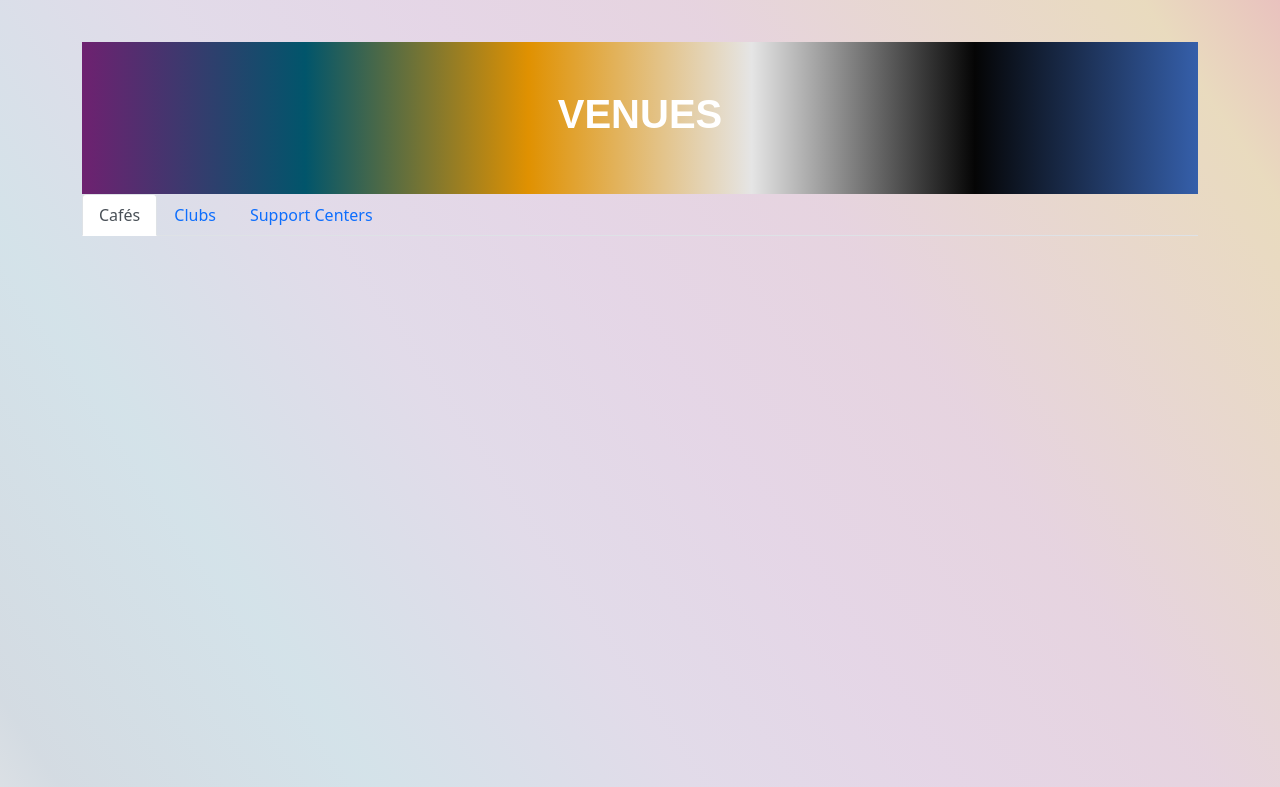
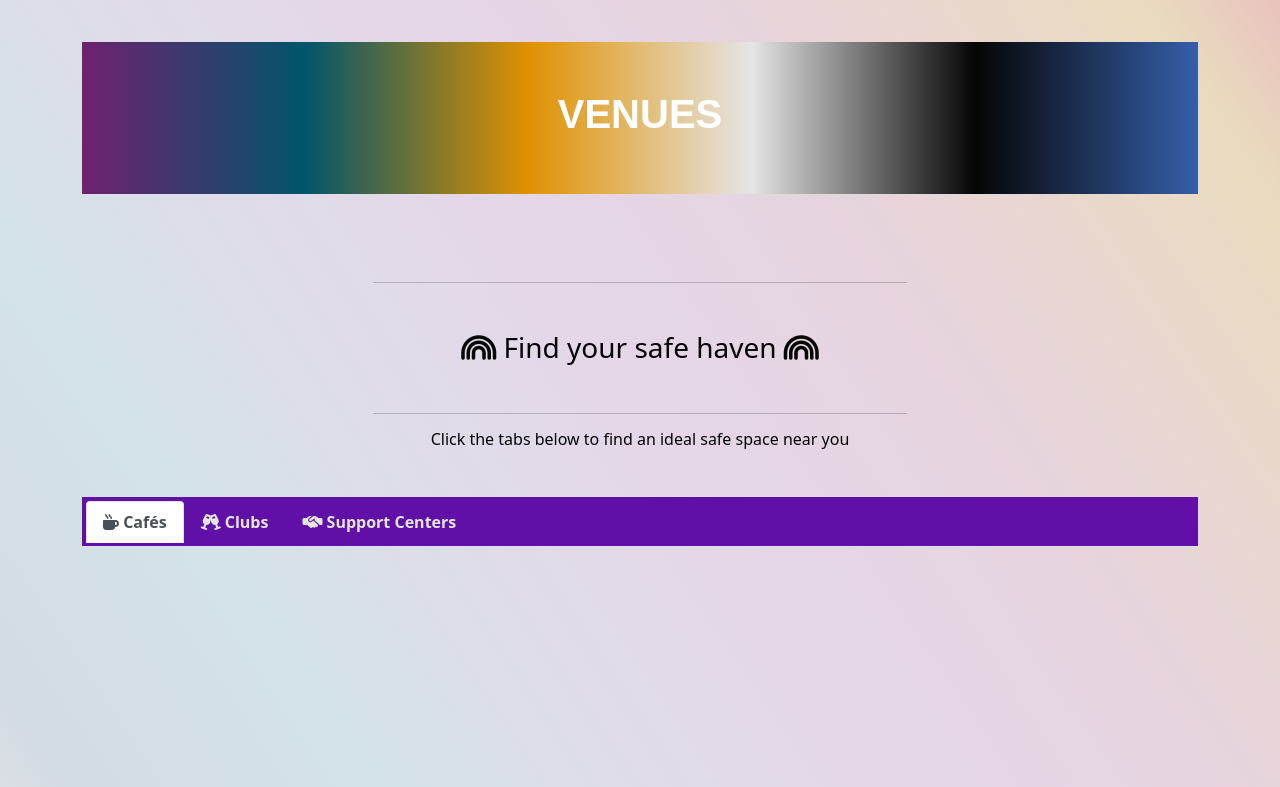
Before and after one commit to VCGithubCode/prideful-programmers, a Django app: page /venues/ in a window 1280 px wide. Shown: the part 56-843 px from the top of the page. Run offline with Django 3.2, Linux system fonts and the light colour scheme; data that the repository does not hold is empty; some libraries are stand-ins or nearby versions; some web fonts are replaced.

Commit message:
Edit venue page styling

```diff
--- a/templates/includes/header.html
+++ b/templates/includes/header.html
@@ -1,7 +1,7 @@
 {% load static %}
 
 <header>
-<nav class="navbar fixed-top navbar-expand-lg custom-navbar">
+<nav class="navbar custom-navbar fixed-top navbar-expand-lg custom-navbar">
     <div class="container-fluid px-5">
         <a class="navbar-brand" href="{% url 'home' %}" aria-label="link to Home Page">
             <img class="me-3" src="{% static 'images/white-logo.png' %}" alt="Logo" width="30" height="24" class="d-inline-block align-text-top">Inclusive Spots
--- a/venues/templates/venue_list.html
+++ b/venues/templates/venue_list.html
@@ -9,21 +9,32 @@
     </div>
   </div>
 
+  <div class="text-center mt-5 p-4 h3 rfs-11 fw-light">
+        <hr class="w-50 mx-auto mb-5">
+        <p class="lh-m">
+          <i class="fa-solid fa-rainbow"></i>  Find your safe haven <i class="fa-solid fa-rainbow"></i>
+        </p>
+        <hr class="w-50 mx-auto mt-5">
+        <p class="lh-m fs-6">
+            Click the tabs below to find an ideal safe space near you
+        </p>
+    </div>
+
   <!-- Venues -->
-  <ul class="nav nav-tabs" id="myTab" role="tablist">
+  <ul class="nav custom-navbar p-1 nav-tabs" id="myTab" role="tablist">
     <li class="nav-item" role="presentation">
       <button class="nav-link {% if selected_category == 'Café' %}active{% endif %}" id="cafes-tab" data-bs-toggle="tab" data-bs-target="#cafes" type="button" role="tab" aria-controls="cafes" aria-selected="true">
-        Cafés
+        <i class="fa-solid fa-mug-hot"></i> Cafés
       </button>
     </li>
     <li class="nav-item" role="presentation">
       <button class="nav-link {% if selected_category == 'Club' %}active{% endif %}" id="clubs-tab" data-bs-toggle="tab" data-bs-target="#clubs" type="button" role="tab" aria-controls="clubs" aria-selected="false">
-        Clubs
+        <i class="fa-solid fa-champagne-glasses"></i> Clubs
       </button>
     </li>
     <li class="nav-item" role="presentation">
       <button class="nav-link {% if selected_category == 'Support Center' %}active{% endif %}" id="supportcenters-tab" data-bs-toggle="tab" data-bs-target="#supportcenters" type="button" role="tab" aria-controls="supportcenters" aria-selected="false">
-        Support Centers
+        <i class="fa-solid fa-handshake-simple"></i> Support Centers
       </button>
     </li>
   </ul>
@@ -35,7 +46,7 @@
         <div class="row gx-4 gx-lg-5">
           {% for venue in cafes %}
           <div class="col-md-4 mb-5">
-            <div class="card h-100">
+            <div class="card h-100 shadow">
               {% if 'placeholder' in venue.image.url %}
               <img src="https://res.cloudinary.com/dxs42sums/image/upload/v1721583416/evelyn-paris-QR_vT8_hBZM-unsplash_wkiekd.jpg" class="card-img-top venue-img" alt="Venue" />
               {% else %}
@@ -50,6 +61,7 @@
                 <p class="card-text"><i class="fa-solid fa-star"></i> Special features: {{ venue.special_features }}</p>
               </div>
             </div>
+            <div class="card-footer custom-footer"></div>
           </div>
           {% endfor %}
         </div>
@@ -62,7 +74,7 @@
         <div class="row gx-4 gx-lg-5">
           {% for venue in clubs %}
           <div class="col-md-4 mb-5">
-            <div class="card h-100">
+            <div class="card h-100 shadow">
               {% if 'placeholder' in venue.image.url %}
               <img src="https://res.cloudinary.com/dxs42sums/image/upload/v1721583416/evelyn-paris-QR_vT8_hBZM-unsplash_wkiekd.jpg" class="card-img-top venue-img" alt="Venue" />
               {% else %}
@@ -76,6 +88,7 @@
                 <p class="card-text"><i class="fa-regular fa-clock"></i> {{ venue.opening_hours | safe }}</p>
                 <p class="card-text"><i class="fa-solid fa-star"></i> Special features: {{ venue.special_features }}</p>
               </div>
+              <div class="card-footer custom-footer"></div>
             </div>
           </div>
           {% endfor %}
@@ -89,7 +102,7 @@
         <div class="row gx-4 gx-lg-5">
           {% for venue in support_centers %}
           <div class="col-md-4 mb-5">
-            <div class="card h-100">
+            <div class="card h-100 shadow">
               {% if 'placeholder' in venue.image.url %}
               <img src="https://res.cloudinary.com/dxs42sums/image/upload/v1721583416/evelyn-paris-QR_vT8_hBZM-unsplash_wkiekd.jpg" class="card-img-top venue-img" alt="Venue" />
               {% else %}
@@ -103,6 +116,7 @@
                 <p class="card-text"><i class="fa-regular fa-clock"></i> {{ venue.opening_hours | safe }}</p>
                 <p class="card-text"><i class="fa-solid fa-star"></i> Special features: {{ venue.special_features }}</p>
               </div>
+              <div class="card-footer custom-footer"></div>
             </div>
           </div>
           {% endfor %}
```
